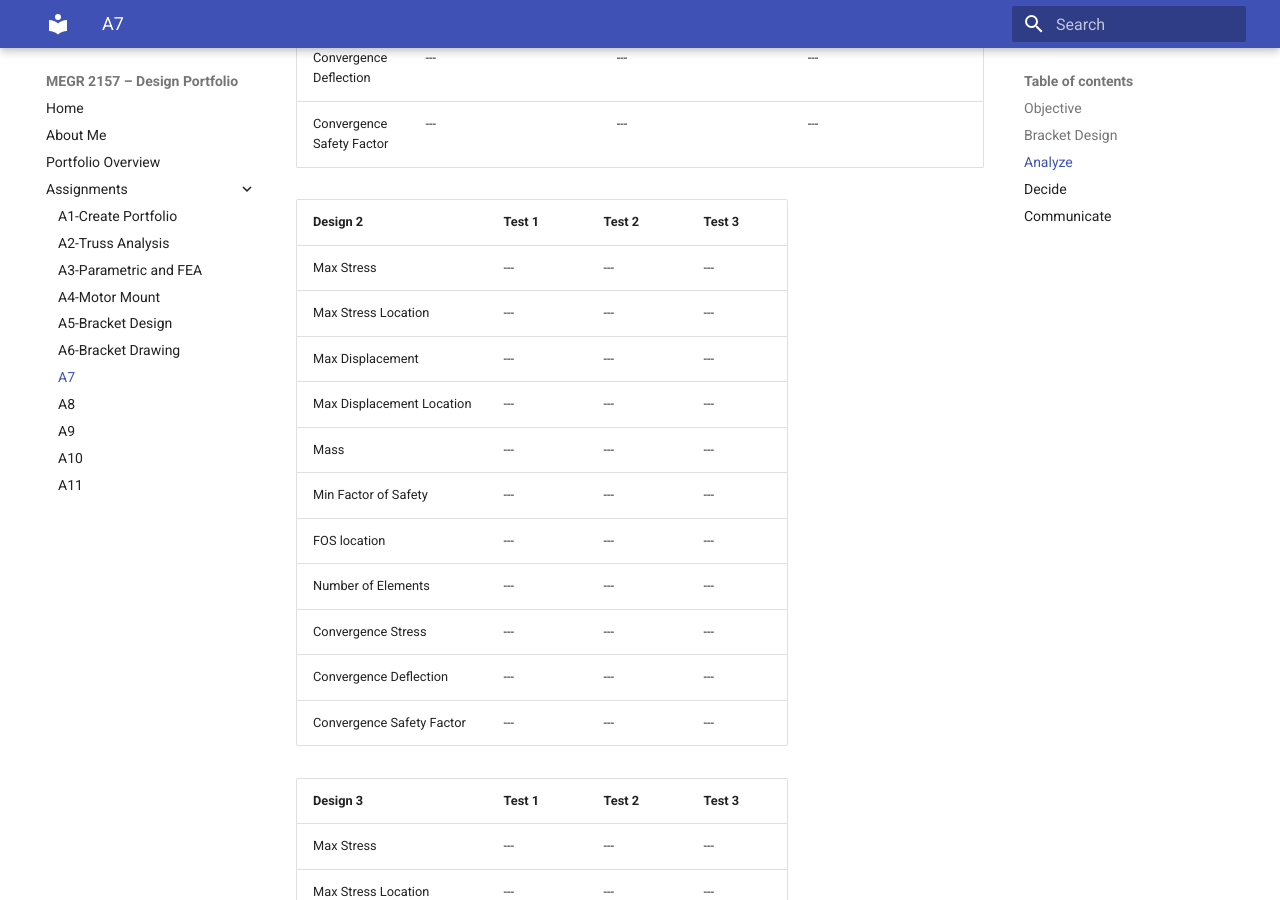
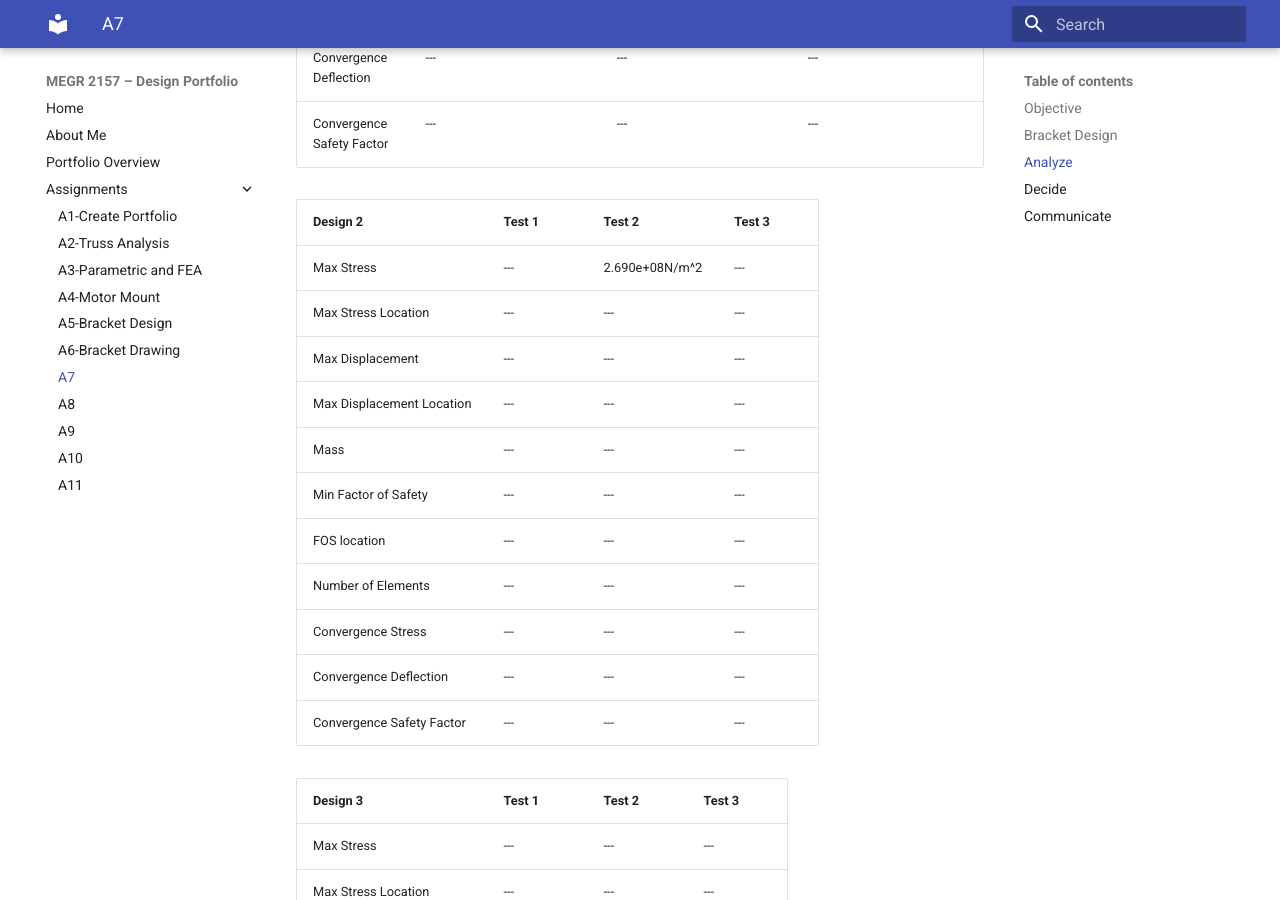
Before and after one commit to Jeffrey-Mendoza/megr2157-portfolio, an MkDocs documentation site: the page built from docs/assignments/A07/index.md, in a window 1280 px wide and 900 px high, scrolled down 3479 px. Built offline with MkDocs 1.6.1 and Material for MkDocs 9.7.7, drawn with Linux system fonts in a browser that asks for light colours.

Commit message:
Update index.md

```diff
--- a/docs/assignments/A07/index.md
+++ b/docs/assignments/A07/index.md
@@ -47,7 +47,7 @@ Task is simply to create a high stiff, high strength, and lightweight component.
 
 | Design 2| Test 1 | Test 2 | Test 3|
 |  :--- | :--- | :--- | :---|
-| Max Stress    | --- | ---| ---|
+| Max Stress    | --- | 2.690e+08N/m^2 | ---|
 | Max Stress Location | --- | ---| ---|
 | Max Displacement | ---| ---| ---|
 | Max Displacement Location| --- | --- | --- |
```
